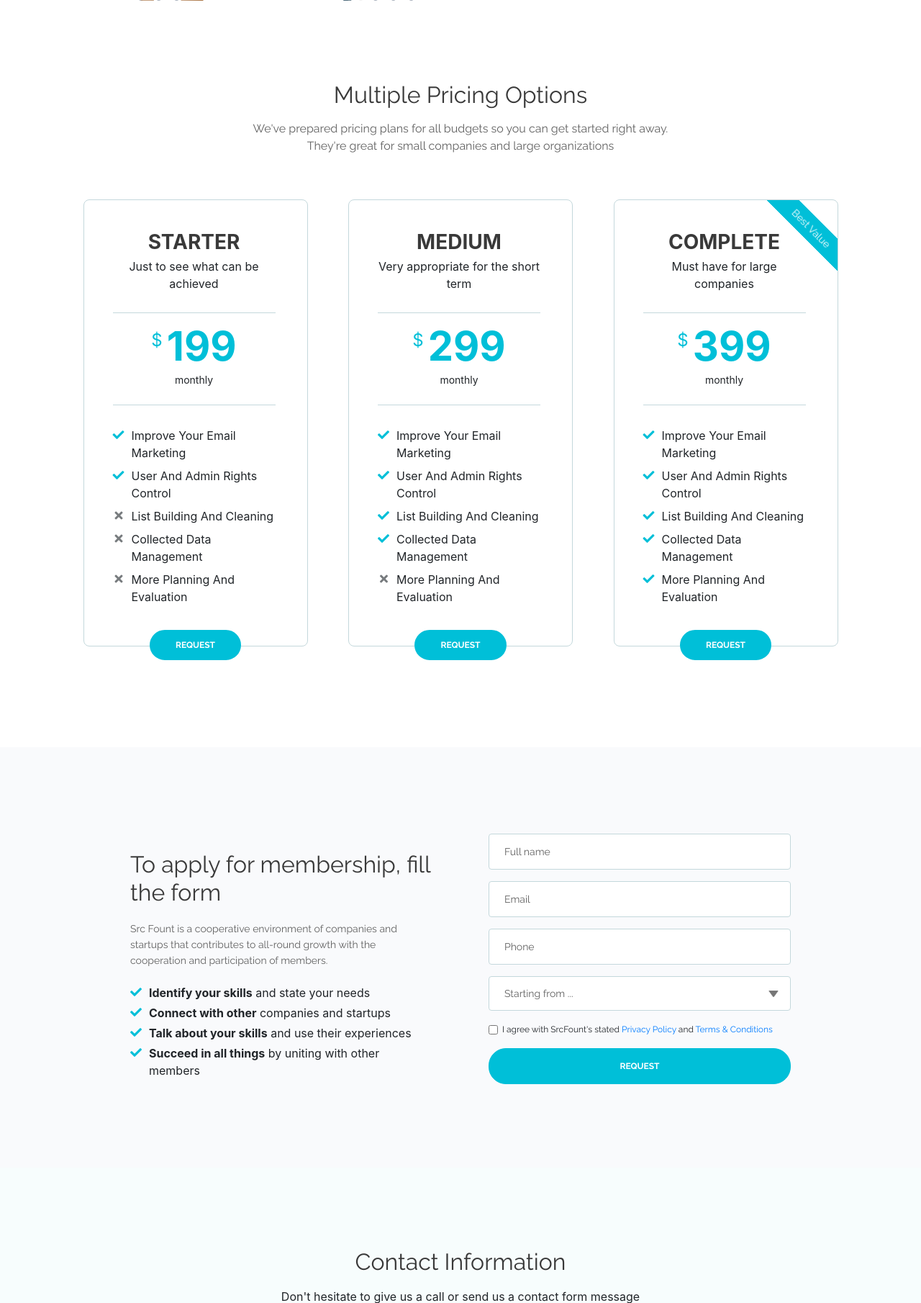
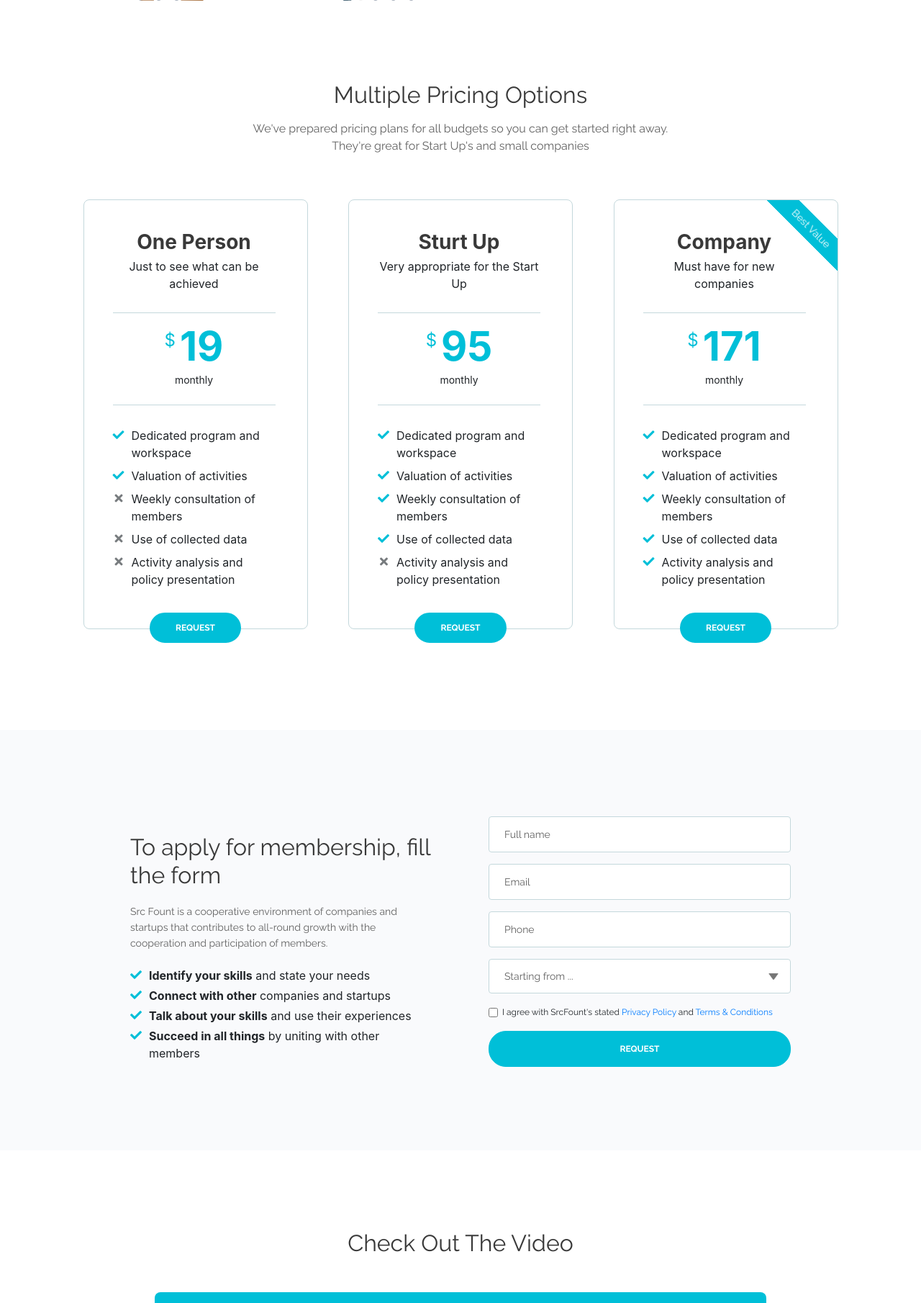
Before and after one commit to pooyagheyami/SrcFount, a Flask app: page / in a window 1280 px wide. Shown: the part 2439-4249 px from the top of the page at 72% size. Run offline with Flask 2, Linux system fonts and the light colour scheme; some libraries are stand-ins or nearby versions.

Commit message:
Update 3

```diff
--- a/templates/Body.html
+++ b/templates/Body.html
@@ -7,6 +7,7 @@
   {% block LitBox %}{% endblock %}
   {% block Temp1  %}{% endblock %}
   {% block Request %}{% endblock %}
+  {% block Video %}{% endblock %}
   {#{% block Foot %}{% endblock %}#}
 
 {% endblock %}
--- a/templates/Nav.html
+++ b/templates/Nav.html
@@ -6,7 +6,7 @@
         <!-- <a class="navbar-brand logo-text page-scroll" href="index.html">Evolo</a> -->
 
         <!-- Image Logo -->
-        <a class="navbar-brand logo-image" href="#"><img src="/static/images/S10.png" alt="alternative"></a>
+        <a class="navbar-brand logo-image" href="#"><img src="/static/images/S4.png" alt="alternative"></a>
 
         <!-- Mobile Menu Toggle Button -->
         <button class="navbar-toggler" type="button" data-toggle="collapse" data-target="#navbarsExampleDefault" aria-controls="navbarsExampleDefault" aria-expanded="false" aria-label="Toggle navigation">
--- a/templates/Temp1.html
+++ b/templates/Temp1.html
@@ -9,7 +9,7 @@
             <div class="row">
                 <div class="col-lg-12">
                     <h2>Multiple Pricing Options</h2>
-                    <p class="p-heading p-large">We've prepared pricing plans for all budgets so you can get started right away. They're great for small companies and large organizations</p>
+                    <p class="p-heading p-large">We've prepared pricing plans for all budgets so you can get started right away. They're great for Start Up's and small companies </p>
                 </div> <!-- end of col -->
             </div> <!-- end of row -->
             <div class="row">
@@ -18,29 +18,29 @@
                     <!-- Card-->
                     <div class="card">
                         <div class="card-body">
-                            <div class="card-title">STARTER</div>
+                            <div class="card-title">One Person</div>
                             <div class="card-subtitle">Just to see what can be achieved</div>
                             <hr class="cell-divide-hr">
                             <div class="price">
-                                <span class="currency">$</span><span class="value">199</span>
+                                <span class="currency">$</span><span class="value">19</span>
                                 <div class="frequency">monthly</div>
                             </div>
                             <hr class="cell-divide-hr">
                             <ul class="list-unstyled li-space-lg">
                                 <li class="media">
-                                    <i class="fas fa-check"></i><div class="media-body">Improve Your Email Marketing</div>
+                                    <i class="fas fa-check"></i><div class="media-body">Dedicated program and workspace</div>
                                 </li>
                                 <li class="media">
-                                    <i class="fas fa-check"></i><div class="media-body">User And Admin Rights Control</div>
+                                    <i class="fas fa-check"></i><div class="media-body">Valuation of activities</div>
                                 </li>
                                 <li class="media">
-                                    <i class="fas fa-times"></i><div class="media-body">List Building And Cleaning</div>
+                                    <i class="fas fa-times"></i><div class="media-body">Weekly consultation of members</div>
                                 </li>
                                 <li class="media">
-                                    <i class="fas fa-times"></i><div class="media-body">Collected Data Management</div>
+                                    <i class="fas fa-times"></i><div class="media-body">Use of collected data</div>
                                 </li>
                                 <li class="media">
-                                    <i class="fas fa-times"></i><div class="media-body">More Planning And Evaluation</div>
+                                    <i class="fas fa-times"></i><div class="media-body">Activity analysis and policy presentation</div>
                                 </li>
                             </ul>
                             <div class="button-wrapper">
@@ -53,29 +53,29 @@
                     <!-- Card-->
                     <div class="card">
                         <div class="card-body">
-                            <div class="card-title">MEDIUM</div>
-                            <div class="card-subtitle">Very appropriate for the short term</div>
+                            <div class="card-title">Sturt Up</div>
+                            <div class="card-subtitle">Very appropriate for the Start Up</div>
                             <hr class="cell-divide-hr">
                             <div class="price">
-                                <span class="currency">$</span><span class="value">299</span>
+                                <span class="currency">$</span><span class="value">95</span>
                                 <div class="frequency">monthly</div>
                             </div>
                             <hr class="cell-divide-hr">
                             <ul class="list-unstyled li-space-lg">
                                 <li class="media">
-                                    <i class="fas fa-check"></i><div class="media-body">Improve Your Email Marketing</div>
+                                    <i class="fas fa-check"></i><div class="media-body">Dedicated program and workspace</div>
                                 </li>
                                 <li class="media">
-                                    <i class="fas fa-check"></i><div class="media-body">User And Admin Rights Control</div>
+                                    <i class="fas fa-check"></i><div class="media-body">Valuation of activities</div>
                                 </li>
                                 <li class="media">
-                                    <i class="fas fa-check"></i><div class="media-body">List Building And Cleaning</div>
+                                    <i class="fas fa-check"></i><div class="media-body">Weekly consultation of members</div>
                                 </li>
                                 <li class="media">
-                                    <i class="fas fa-check"></i><div class="media-body">Collected Data Management</div>
+                                    <i class="fas fa-check"></i><div class="media-body">Use of collected data</div>
                                 </li>
                                 <li class="media">
-                                    <i class="fas fa-times"></i><div class="media-body">More Planning And Evaluation</div>
+                                    <i class="fas fa-times"></i><div class="media-body">Activity analysis and policy presentation</div>
                                 </li>
                             </ul>
                             <div class="button-wrapper">
@@ -91,29 +91,29 @@
                             <p class="best-value">Best Value</p>
                         </div>
                         <div class="card-body">
-                            <div class="card-title">COMPLETE</div>
-                            <div class="card-subtitle">Must have for large companies</div>
+                            <div class="card-title">Company</div>
+                            <div class="card-subtitle">Must have for new companies</div>
                             <hr class="cell-divide-hr">
                             <div class="price">
-                                <span class="currency">$</span><span class="value">399</span>
+                                <span class="currency">$</span><span class="value">171</span>
                                 <div class="frequency">monthly</div>
                             </div>
                             <hr class="cell-divide-hr">
                             <ul class="list-unstyled li-space-lg">
                                 <li class="media">
-                                    <i class="fas fa-check"></i><div class="media-body">Improve Your Email Marketing</div>
+                                    <i class="fas fa-check"></i><div class="media-body">Dedicated program and workspace</div>
                                 </li>
                                 <li class="media">
-                                    <i class="fas fa-check"></i><div class="media-body">User And Admin Rights Control</div>
+                                    <i class="fas fa-check"></i><div class="media-body">Valuation of activities</div>
                                 </li>
                                 <li class="media">
-                                    <i class="fas fa-check"></i><div class="media-body">List Building And Cleaning</div>
+                                    <i class="fas fa-check"></i><div class="media-body">Weekly consultation of members</div>
                                 </li>
                                 <li class="media">
-                                    <i class="fas fa-check"></i><div class="media-body">Collected Data Management</div>
+                                    <i class="fas fa-check"></i><div class="media-body">Use of collected data</div>
                                 </li>
                                 <li class="media">
-                                    <i class="fas fa-check"></i><div class="media-body">More Planning And Evaluation</div>
+                                    <i class="fas fa-check"></i><div class="media-body">Activity analysis and policy presentation</div>
                                 </li>
                             </ul>
                             <div class="button-wrapper">
--- /dev/null
+++ b/templates/Video.html
@@ -0,0 +1,33 @@
+{% block Video %}
+    <!-- Video -->
+    <div id="about" class="basic-3">
+        <div class="container">
+            <div class="row">
+                <div class="col-lg-12">
+                    <h2>Check Out The Video</h2>
+                </div> <!-- end of col -->
+            </div> <!-- end of row -->
+            <div class="row">
+                <div class="col-lg-12">
+
+                    <!-- Video Preview -->
+                    <div class="image-container">
+                        <div class="video-wrapper">
+                            <a class="popup-youtube" href="https://www.youtube.com/watch?v=NIr6JEh2x5c&feature=youtu.be" data-effect="fadeIn">
+                                <img class="img-fluid" src="images/video-frame.svg" alt="alternative">
+                                <span class="video-play-button">
+                                    <span></span>
+                                </span>
+                            </a>
+                        </div> <!-- end of video-wrapper -->
+                    </div> <!-- end of image-container -->
+                    <!-- end of video preview -->
+
+                    <p>This video will show you a case study for one of our <strong>Major Customers</strong> and will help you understand why your startup needs Evolo in this highly competitive market</p>
+                </div> <!-- end of col -->
+            </div> <!-- end of row -->
+        </div> <!-- end of container -->
+    </div> <!-- end of basic-3 -->
+    <!-- end of video -->
+
+{% endblock %}
--- a/templates/index.html
+++ b/templates/index.html
@@ -8,6 +8,7 @@
 {% include "Temp1.html" %}
 {% include "Request.html" %}
 
+{% include "Video.html" %}
 {% include "Contact.html" %}
 
 {% include "Foot.html" %}
```
